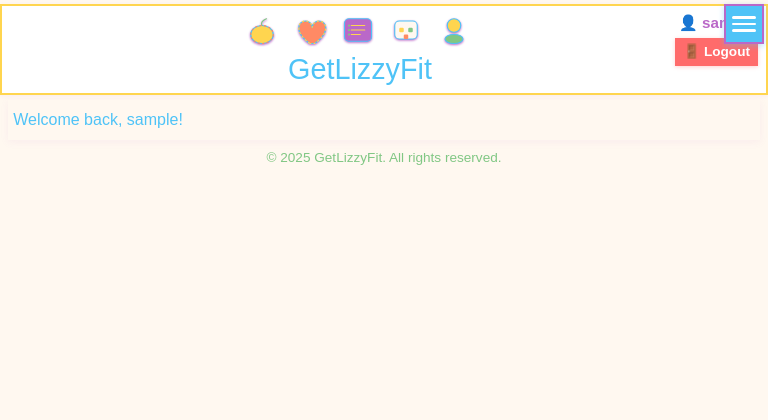
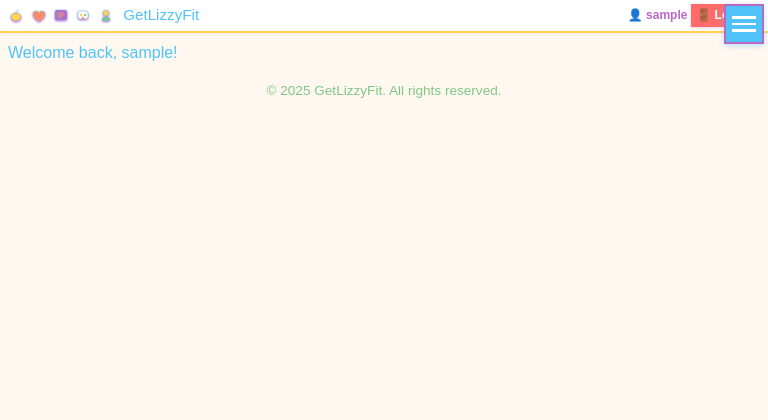
Before and after one commit to EKennard/Tracker, a Django app: page / in a window 768 px wide. Shown: the top 420 px of the page. After the commit the page ends 98 px from the top, so only its background shows below. Run offline with Django 5.2, Linux system fonts and the light colour scheme; the visitor is signed in with stand-in values (Sample User, id 1).

Commit message:
Redesign: Full-width layout and horizontal navbar navigation
- Changed main-section to use 100% width on all screens
- Replaced dropdown navigation with traditional horizontal navbar
- All navigation links now visible in navbar on desktop
- Sticky navbar at top of page
- Improved mobile responsive design with collapsible menu
- Removed old header and dropdown styles
- Tighter, more compact navbar layout

```diff
--- a/static/css/style.css
+++ b/static/css/style.css
@@ -149,14 +149,171 @@ body {
 }
 
 .main-section {
-    max-width: 900px;
-    margin: 0.5rem auto;
+    max-width: 100%;
+    margin: 0;
     background: #fff8f0;
     border-radius: 0;
-    box-shadow: 0 2px 8px rgba(186,104,200,0.08);
-    padding: 0.75rem 0.5rem;
-    width: 95%;
+    box-shadow: none;
+    padding: 0.5rem;
+    width: 100%;
     box-sizing: border-box;
+}
+
+/* Navbar Styles */
+.main-navbar {
+    background: #FFFFFF;
+    border-bottom: 2px solid #FFD54F;
+    padding: 0.25rem 0.5rem;
+    position: sticky;
+    top: 0;
+    z-index: 1000;
+    box-shadow: 0 1px 4px rgba(186,104,200,0.08);
+}
+
+.navbar-container {
+    display: flex;
+    justify-content: space-between;
+    align-items: center;
+    gap: 1rem;
+    max-width: 100%;
+    margin: 0 auto;
+}
+
+.navbar-brand {
+    display: flex;
+    align-items: center;
+    gap: 0.35rem;
+    flex-shrink: 0;
+}
+
+.brand-icons {
+    display: flex;
+    gap: 0.15rem;
+    align-items: center;
+}
+
+.brand-icons .icon {
+    width: 20px;
+    height: 20px;
+}
+
+.brand-title {
+    font-family: 'Fredoka One', 'Comic Neue', sans-serif;
+    font-size: 1.1rem;
+    margin: 0;
+}
+
+.brand-title a {
+    color: #4FC3F7;
+    text-decoration: none;
+}
+
+.navbar-links {
+    display: flex;
+    gap: 0.15rem;
+    flex-wrap: wrap;
+    align-items: center;
+    flex: 1;
+    justify-content: center;
+}
+
+.nav-link {
+    background: #81C784;
+    color: #FFF8F0;
+    border: 2px solid #4FC3F7;
+    border-radius: 0;
+    padding: 0.2rem 0.4rem;
+    font-weight: bold;
+    font-size: 0.8rem;
+    box-shadow: 0 1px 4px rgba(255,213,79,0.12);
+    cursor: pointer;
+    transition: background 0.2s;
+    text-decoration: none;
+    display: inline-block;
+    white-space: nowrap;
+}
+
+.nav-link:hover {
+    background: #FFD54F;
+    color: #4FC3F7;
+}
+
+.navbar-user {
+    display: flex;
+    align-items: center;
+    gap: 0.25rem;
+    flex-shrink: 0;
+}
+
+.user-name {
+    color: #BA68C8;
+    font-size: 0.85rem;
+    font-weight: bold;
+    white-space: nowrap;
+}
+
+.navbar-user .logout-button {
+    background: #FF6B6B;
+    color: white;
+    padding: 0.2rem 0.4rem;
+    border-radius: 0;
+    text-decoration: none;
+    font-weight: bold;
+    box-shadow: 0 1px 4px rgba(255,107,107,0.3);
+    transition: all 0.3s;
+    font-size: 0.8rem;
+    border: none;
+    white-space: nowrap;
+}
+
+.navbar-user .logout-button:hover {
+    background: #E74C3C !important;
+    transform: scale(1.05);
+    box-shadow: 0 2px 6px rgba(231,76,60,0.4) !important;
+}
+
+/* Burger Menu Styles */
+.burger-menu {
+    display: none;
+    position: fixed;
+    top: 0.25rem;
+    right: 0.25rem;
+    z-index: 1001;
+    background: #4FC3F7;
+    border: 2px solid #BA68C8;
+    border-radius: 0;
+    width: 40px;
+    height: 40px;
+    cursor: pointer;
+    box-shadow: 0 2px 6px rgba(79,195,247,0.4);
+    transition: all 0.3s;
+    padding: 0;
+}
+
+.burger-icon span {
+    display: block;
+    width: 24px;
+    height: 2.5px;
+    background: white;
+    margin: 4px auto;
+    border-radius: 0;
+    transition: all 0.3s;
+}
+
+.burger-menu.active {
+    background: #BA68C8 !important;
+}
+
+.burger-menu.active .burger-icon span:nth-child(1) {
+    transform: rotate(45deg) translate(8px, 8px);
+}
+
+.burger-menu.active .burger-icon span:nth-child(2) {
+    opacity: 0;
+}
+
+.burger-menu.active .burger-icon span:nth-child(3) {
+    transform: rotate(-45deg) translate(7px, -7px);
 }
 
 /* Feature Cards */
@@ -224,152 +381,63 @@ body {
     word-wrap: break-word;
 }
 
-/* Header Styles */
-header .icon {
-    width: 32px;
-    height: 32px;
-}
 
-header h1 {
-    font-size: 1.8rem;
-    margin: 0;
-}
-
-header > div:first-child {
-    display: flex;
-    justify-content: center;
-    align-items: center;
-    gap: 0.35rem;
-    flex-wrap: nowrap;
-}
-
-/* Desktop header layout */
-@media (min-width: 768px) {
-    header.card {
-        position: relative;
-        padding: 0.35rem 0.75rem !important;
-    }
-
-    .user-info {
-        position: absolute;
-        top: 0.35rem;
-        right: 0.5rem;
-        display: flex;
-        align-items: center;
-        gap: 0.25rem;
-    }
-
-    header > div:first-child {
-        gap: 0.35rem;
-    }
-
-    header .icon {
-        width: 24px;
-        height: 24px;
-    }
-
-    header h1 {
-        font-size: 1.3rem;
-        margin-top: 0.15rem;
-    }
-}
-
-/* Logout button hover effect */
-.logout-button:hover {
-    background: #E74C3C !important;
-    transform: scale(1.05);
-    box-shadow: 0 4px 12px rgba(231,76,60,0.4) !important;
-}
-
-/* Dropdown styles */
-.dropdown {
-    position: relative;
-    display: inline-block;
-}
-
-.dropdown-btn {
-    cursor: pointer;
-    user-select: none;
-}
-
-.dropdown-content {
-    display: none;
-    position: absolute;
-    background: white;
-    min-width: 160px;
-    box-shadow: 0 2px 6px rgba(0,0,0,0.15);
-    border-radius: 0;
-    z-index: 100;
-    border: 2px solid #FFD54F;
-    margin-top: 0.15rem;
-}
-
-.dropdown-content a {
-    color: #333;
-    padding: 0.35rem 0.5rem;
-    text-decoration: none;
-    display: block;
-    transition: all 0.3s;
-    border-radius: 0;
-    margin: 0;
-}
-
-.dropdown-content a:hover {
-    background: #E1F5FE;
-    transform: translateX(5px);
-}
-
-.dropdown.active .dropdown-content {
-    display: block;
-}
-
-/* Burger menu animations */
-.burger-menu.active {
-    background: #BA68C8 !important;
-}
-
-.burger-menu.active .burger-icon span:nth-child(1) {
-    transform: rotate(45deg) translate(8px, 8px);
-}
-
-.burger-menu.active .burger-icon span:nth-child(2) {
-    opacity: 0;
-}
-
-.burger-menu.active .burger-icon span:nth-child(3) {
-    transform: rotate(-45deg) translate(7px, -7px);
-}
 
 /* Mobile responsive styles */
 @media (max-width: 768px) {
-    .main-section {
-        margin: 0.35rem auto;
-        padding: 0.5rem 0.35rem;
-        width: 98%;
-        border-radius: 0;
+    .burger-menu {
+        display: block !important;
     }
 
-    .welcome-title {
-        font-size: 1.5rem;
+    .navbar-container {
+        flex-wrap: wrap;
     }
 
-    .welcome-desc {
-        font-size: 1rem;
+    .navbar-brand {
+        order: 1;
     }
 
-    /* Header responsive on mobile */
-    header h1 {
-        font-size: 1.8rem !important;
+    .navbar-user {
+        order: 2;
     }
 
-    header .icon {
-        width: 28px !important;
-        height: 28px !important;
+    .navbar-links {
+        display: none;
+        order: 3;
+        width: 100%;
+        flex-direction: column;
+        background: white;
+        border-top: 2px solid #FFD54F;
+        margin-top: 0.25rem;
+        padding: 0.25rem;
+        gap: 0.15rem;
     }
 
-    header > div:first-child {
-        gap: 0.5rem !important;
-        flex-wrap: nowrap !important;
+    .navbar-links.active {
+        display: flex !important;
+    }
+
+    .nav-link {
+        width: 100%;
+        text-align: center;
+    }
+
+    .brand-icons .icon {
+        width: 16px;
+        height: 16px;
+    }
+
+    .brand-title {
+        font-size: 0.95rem;
+    }
+
+    .user-name {
+        font-size: 0.75rem;
+    }
+
+    .navbar-user .logout-button {
+        font-size: 0.75rem;
+        padding: 0.15rem 0.3rem;
     }
 
     .feature-card {
@@ -381,77 +449,6 @@ header > div:first-child {
     .feature-icon {
         margin-right: 0;
         margin-bottom: 0.25rem;
-    }
-
-    .feature-title {
-        font-size: 1.3rem;
-    }
-
-    .feature-desc {
-        font-size: 1rem;
-    }
-
-    header .icon {
-        width: 36px !important;
-        height: 36px !important;
-    }
-
-    header h1 {
-        font-size: 1.8rem !important;
-    }
-
-    /* Mobile menu styles */
-    #burger-menu {
-        display: block !important;
-    }
-
-    .main-nav {
-        display: none !important;
-        position: fixed;
-        top: 50px;
-        left: 0;
-        right: 0;
-        width: 100%;
-        max-width: 100%;
-        flex-direction: column !important;
-        z-index: 1000;
-        padding: 0.35rem !important;
-        margin: 0 !important;
-        border-radius: 0 !important;
-        max-height: calc(100vh - 50px);
-        overflow-y: auto;
-    }
-
-    .main-nav.active {
-        display: flex !important;
-    }
-
-    .main-nav .button,
-    .main-nav .dropdown {
-        width: 100%;
-    }
-
-    .dropdown-content {
-        position: relative;
-        margin-top: 0.15rem;
-        box-shadow: none;
-        border: 2px solid #4FC3F7;
-    }
-
-    /* Adjust header on mobile to accommodate burger menu */
-    header.card {
-        padding-right: 60px !important;
-    }
-
-    /* User info stacking on mobile */
-    header.card > div:last-child {
-        flex-direction: column;
-        gap: 0.2rem !important;
-    }
-
-    .logout-button {
-        font-size: 0.85rem !important;
-        padding: 0.25rem 0.5rem !important;
     }
 }
 
--- a/templates/base.html
+++ b/templates/base.html
@@ -13,70 +13,56 @@
 </head>
 <body>
     {% if user.is_authenticated %}
-        <header class="card" style="display:flex;flex-direction:column;align-items:center;justify-content:center;gap:0.15rem;text-align:center;padding:0.35rem;">
-            <div style="display:flex;justify-content:center;align-items:center;">
+        <!-- Burger Menu Button (Mobile) -->
+        {% if request.path != '/users/create-profile/' %}
+        <button id="burger-menu" class="burger-menu" onclick="toggleMenu()">
+            <div class="burger-icon">
+                <span></span>
+                <span></span>
+                <span></span>
+            </div>
+        </button>
+        {% endif %}
+
+        <!-- Main Navbar -->
+        <nav id="main-navbar" class="main-navbar">
+            <div class="navbar-container">
+                <div class="navbar-brand">
+                    <div class="brand-icons">
                         <img src="{% static 'icons/apple-doodle.svg' %}" class="icon" alt="Meals">
                         <img src="{% static 'icons/heart-doodle.svg' %}" class="icon" alt="Health">
                         <img src="{% static 'icons/checklist-doodle.svg' %}" class="icon" alt="Habits">
                         <img src="{% static 'icons/calendar-doodle.svg' %}" class="icon" alt="Fertility">
                         <img src="{% static 'icons/user-doodle.svg' %}" class="icon" alt="Profile">
                     </div>
-            <h1 style="font-family:'Fredoka One','Comic Neue',sans-serif;">
-                <a href="/" style="color:#4FC3F7;text-decoration:none;">GetLizzyFit</a>
+                    <h1 class="brand-title">
+                        <a href="/">GetLizzyFit</a>
                     </h1>
-            <div class="user-info" style="display:flex;align-items:center;gap:0.25rem;">
-                <span style="color:#BA68C8;font-size:0.95rem;font-weight:bold;">👤 {{ user.username }}</span>
-                <a href="/accounts/logout/" class="logout-button" style="background:#FF6B6B;color:white;padding:0.25rem 0.5rem;border-radius:0;text-decoration:none;font-weight:bold;box-shadow:0 1px 4px rgba(255,107,107,0.3);transition:all 0.3s;font-size:0.85rem;">🚪 Logout</a>
                 </div>
-        </header>
 
                 {% if request.path != '/users/create-profile/' %}
-        <!-- Burger Menu Button (Mobile) -->
-        <button id="burger-menu" class="burger-menu" onclick="toggleMenu()" style="display:none;position:fixed;top:0.25rem;right:0.25rem;z-index:1001;background:#4FC3F7;border:2px solid #BA68C8;border-radius:0;width:40px;height:40px;cursor:pointer;box-shadow:0 2px 6px rgba(79,195,247,0.4);transition:all 0.3s;padding:0;">
-            <div class="burger-icon">
-                <span style="display:block;width:24px;height:2.5px;background:white;margin:4px auto;border-radius:2px;transition:all 0.3s;"></span>
-                <span style="display:block;width:24px;height:2.5px;background:white;margin:4px auto;border-radius:2px;transition:all 0.3s;"></span>
-                <span style="display:block;width:24px;height:2.5px;background:white;margin:4px auto;border-radius:2px;transition:all 0.3s;"></span>
+                <div id="navbar-links" class="navbar-links">
+                    <a href="/users/dashboard/" class="nav-link">🏠 Dashboard</a>
+                    <a href="/meals/log/" class="nav-link">🍎 Meals</a>
+                    <a href="/exercise/log/" class="nav-link">💪 Exercise</a>
+                    <a href="/habits/log/" class="nav-link">✅ Habits</a>
+                    <a href="/fertility/" class="nav-link">🌸 Fertility</a>
+                    <a href="/metrics/summary/" class="nav-link">📏 Metrics</a>
+                    <a href="/milestones/list/" class="nav-link">🎯 Milestones</a>
+                    <a href="/social/feed/" class="nav-link">🌍 Feed</a>
+                    <a href="/social/search/" class="nav-link">🔍 Find Friends</a>
+                    <a href="/social/friend-requests/" class="nav-link">👥 Friends</a>
+                    <a href="/social/groups/" class="nav-link">👫 Groups</a>
+                    <a href="/notifications/list/" class="nav-link">🔔 Notifications</a>
                 </div>
-        </button>
+                {% endif %}
 
-        <!-- Navigation Menu -->
-        <nav id="main-nav" class="card main-nav" style="display:flex;flex-wrap:wrap;gap:0.25rem;align-items:center;justify-content:center;margin-bottom:0.25rem;padding:0.25rem;">
-            <a href="/users/dashboard/" class="button">🏠 Dashboard</a>
-
-            <!-- Tracking Dropdown -->
-            <div class="dropdown">
-                <button class="button dropdown-btn" onclick="toggleDropdown(event, 'tracking-menu')">📊 Tracking ▼</button>
-                <div id="tracking-menu" class="dropdown-content">
-                    <a href="/meals/log/">🍎 Meals</a>
-                    <a href="/exercise/log/">💪 Exercise</a>
-                    <a href="/habits/log/">✅ Habits</a>
-                    <a href="/fertility/">🌸 Fertility</a>
-                </div>
-            </div>
-
-            <!-- Progress Dropdown -->
-            <div class="dropdown">
-                <button class="button dropdown-btn" onclick="toggleDropdown(event, 'progress-menu')">📈 Progress ▼</button>
-                <div id="progress-menu" class="dropdown-content">
-                    <a href="/metrics/summary/">📏 Metrics</a>
-                    <a href="/milestones/list/">🎯 Milestones</a>
-                </div>
-            </div>
-
-            <!-- Social Dropdown -->
-            <div class="dropdown">
-                <button class="button dropdown-btn" onclick="toggleDropdown(event, 'social-menu')">👥 Social ▼</button>
-                <div id="social-menu" class="dropdown-content">
-                    <a href="/social/feed/">🌍 Global Feed</a>
-                    <a href="/social/search/">🔍 Find Friends</a>
-                    <a href="/social/friend-requests/">👥 My Friends</a>
-                    <a href="/social/groups/">👫 Groups</a>
-                    <a href="/notifications/list/">🔔 Notifications</a>
+                <div class="navbar-user">
+                    <span class="user-name">👤 {{ user.username }}</span>
+                    <a href="/accounts/logout/" class="logout-button">🚪 Logout</a>
                 </div>
             </div>
         </nav>
-        {% endif %}
     {% else %}
         <header class="card" style="display:flex;flex-direction:column;align-items:center;justify-content:center;gap:0.25rem;text-align:center;">
             <div style="display:flex;justify-content:center;align-items:center;gap:0.5rem;">
@@ -176,46 +162,24 @@
     <script>
         // Toggle burger menu
         function toggleMenu() {
-            const nav = document.getElementById('main-nav');
+            const navLinks = document.getElementById('navbar-links');
             const burger = document.getElementById('burger-menu');
-            nav.classList.toggle('active');
+            if (navLinks) {
+                navLinks.classList.toggle('active');
+            }
+            if (burger) {
                 burger.classList.toggle('active');
             }
-
-        // Toggle dropdown menus
-        function toggleDropdown(event, menuId) {
-            event.stopPropagation();
-            const dropdown = event.target.closest('.dropdown');
-            const allDropdowns = document.querySelectorAll('.dropdown');
-
-            // Close other dropdowns
-            allDropdowns.forEach(d => {
-                if (d !== dropdown) {
-                    d.classList.remove('active');
         }
-            });
-
-            // Toggle current dropdown
-            dropdown.classList.toggle('active');
-        }
-
-        // Close dropdowns when clicking outside
-        document.addEventListener('click', function(event) {
-            if (!event.target.closest('.dropdown')) {
-                document.querySelectorAll('.dropdown').forEach(d => {
-                    d.classList.remove('active');
-                });
-            }
-        });
 
         // Close mobile menu when clicking outside
         document.addEventListener('click', function(event) {
-            const nav = document.getElementById('main-nav');
+            const navLinks = document.getElementById('navbar-links');
             const burger = document.getElementById('burger-menu');
 
-            if (nav && burger && nav.classList.contains('active')) {
-                if (!nav.contains(event.target) && !burger.contains(event.target)) {
-                    nav.classList.remove('active');
+            if (navLinks && burger && navLinks.classList.contains('active')) {
+                if (!navLinks.contains(event.target) && !burger.contains(event.target)) {
+                    navLinks.classList.remove('active');
                     burger.classList.remove('active');
                 }
             }
```
Lines whose indentation alone changed are shown as unchanged.
